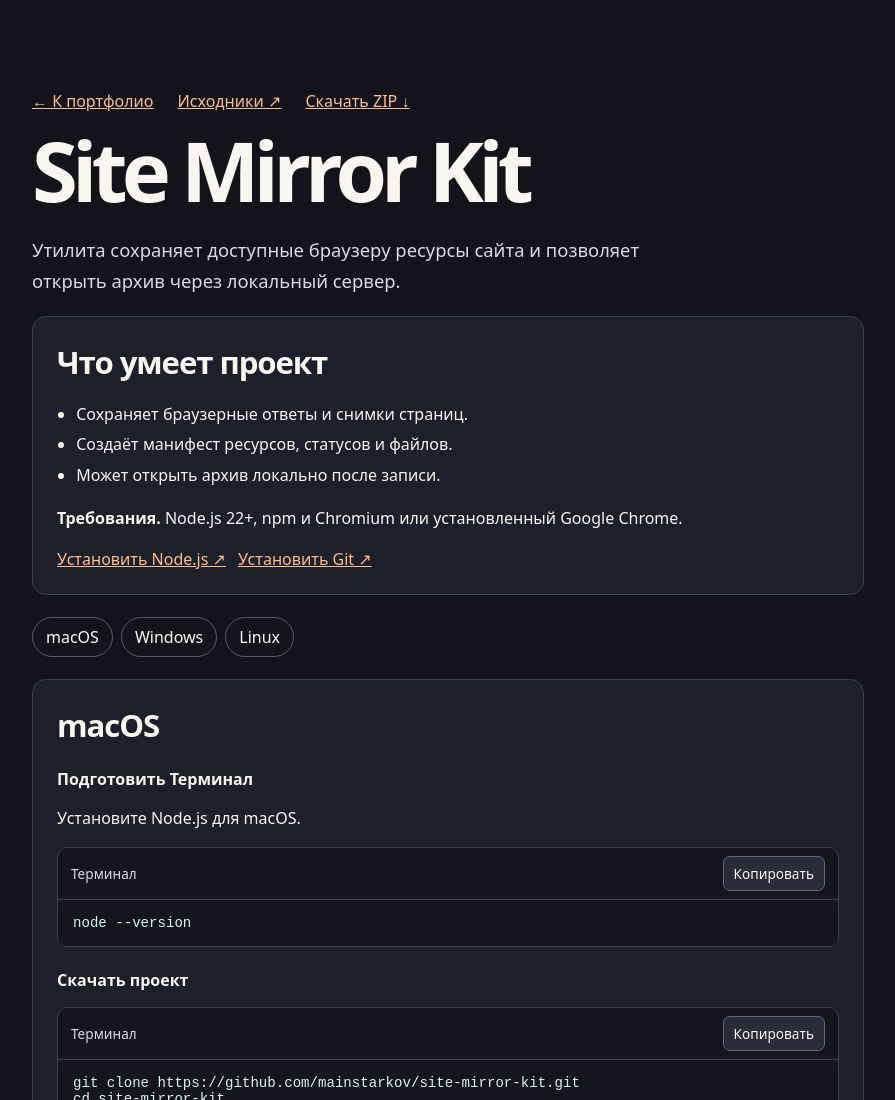
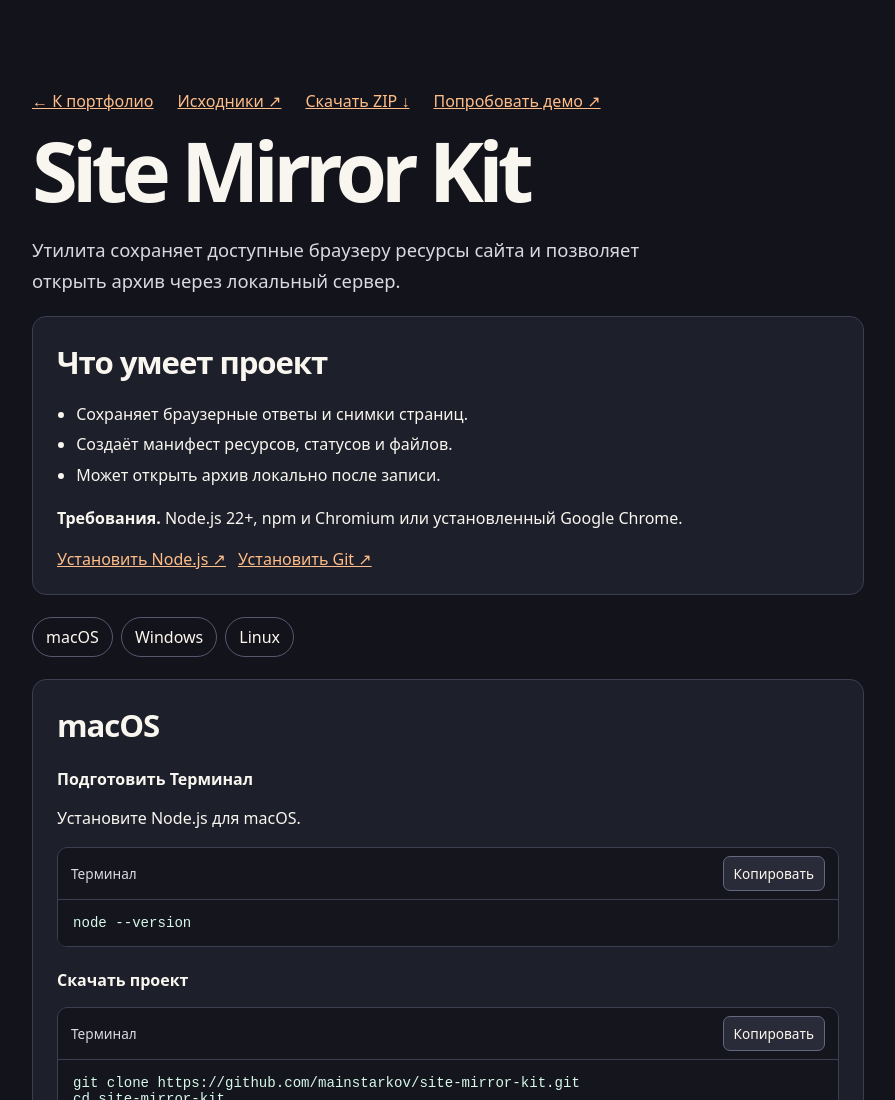
Before and after one commit to mainstarkov/site-mirror-kit, a website: page docs/index.html in a window 1280 px wide. Shown: the top 1100 px of the page, without its empty margins (192-1087 px from the left). Drawn offline with Linux system fonts and the light colour scheme.

Commit message:
feat: link interactive project demos

```diff
--- a/docs/index.html
+++ b/docs/index.html
@@ -14,7 +14,7 @@ html{scroll-behavior:smooth}.os-links{display:flex;gap:8px;flex-wrap:wrap;margin
 
 .guide-code{background:#14151d;border:1px solid #3c3e52;border-radius:10px;margin:14px 0}.code-head{display:flex;align-items:center;justify-content:space-between;gap:10px;border-bottom:1px solid #3c3e52;padding:8px 13px;color:#dad9e3;font-size:.85rem}.code-head button{font:inherit;border:1px solid #65677d;background:#292b39;color:#fff7ef;border-radius:7px;padding:7px 10px;cursor:pointer}.guide-code pre{margin:0;font-size:.88rem}.box p{overflow-wrap:anywhere}.tool-links{display:flex;gap:12px;flex-wrap:wrap}.status-copy{z-index:2}</style></head>
 <body><main class="wrap">
-<nav class="top" aria-label="Проект"><a href="https://mainstarkov.github.io/portfolio/">← К портфолио</a><a href="https://github.com/mainstarkov/site-mirror-kit">Исходники ↗</a><a href="https://github.com/mainstarkov/site-mirror-kit/archive/refs/heads/dev.zip">Скачать ZIP ↓</a></nav>
+<nav class="top" aria-label="Проект"><a href="https://mainstarkov.github.io/portfolio/">← К портфолио</a><a href="https://github.com/mainstarkov/site-mirror-kit">Исходники ↗</a><a href="https://github.com/mainstarkov/site-mirror-kit/archive/refs/heads/dev.zip">Скачать ZIP ↓</a> <a href="https://mainstarkov.github.io/portfolio/play/?project=site-mirror-kit">Попробовать демо ↗</a></nav>
 <h1>Site Mirror Kit</h1>
 <p class="lead">Утилита сохраняет доступные браузеру ресурсы сайта и позволяет открыть архив через локальный сервер.</p>
 <section class="box" aria-label="Описание проекта"><h2>Что умеет проект</h2><ul><li>Сохраняет браузерные ответы и снимки страниц.</li><li>Создаёт манифест ресурсов, статусов и файлов.</li><li>Может открыть архив локально после записи.</li></ul>
```
Also changed, not shown: README.md.
